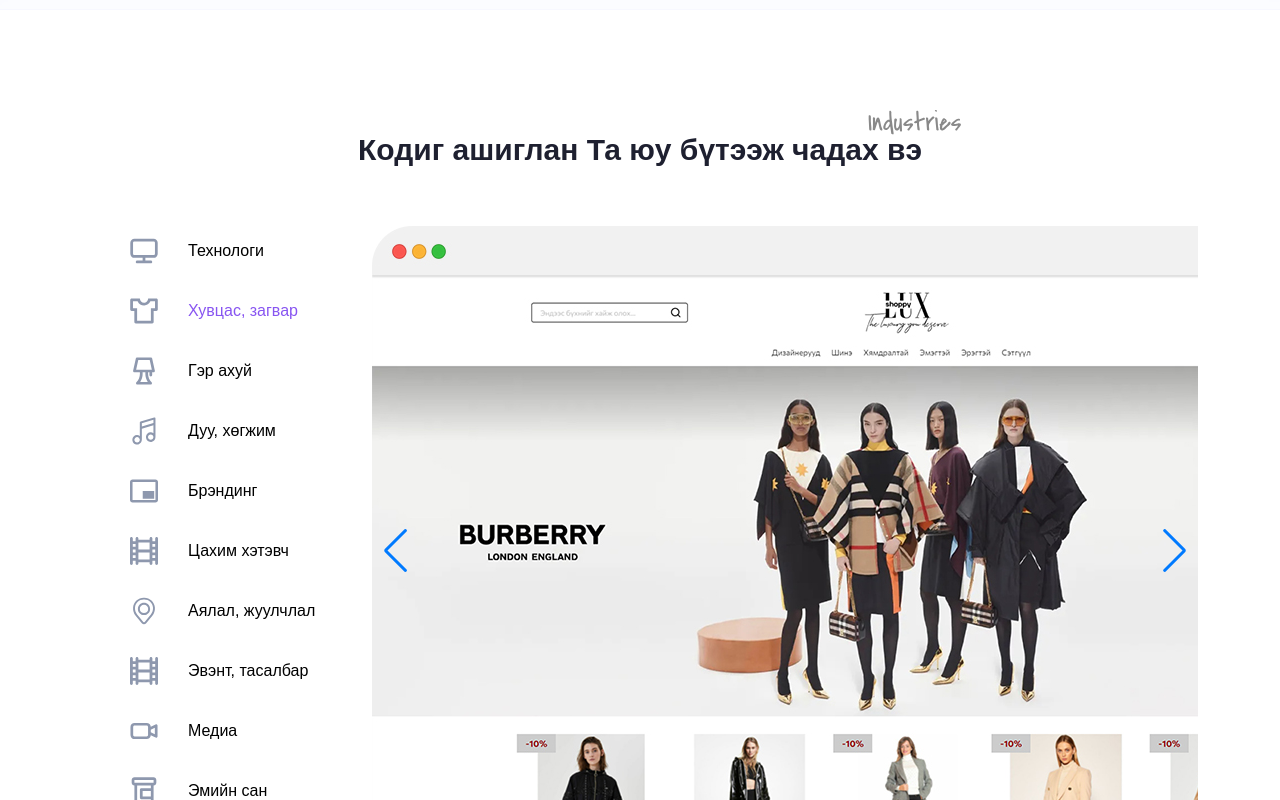
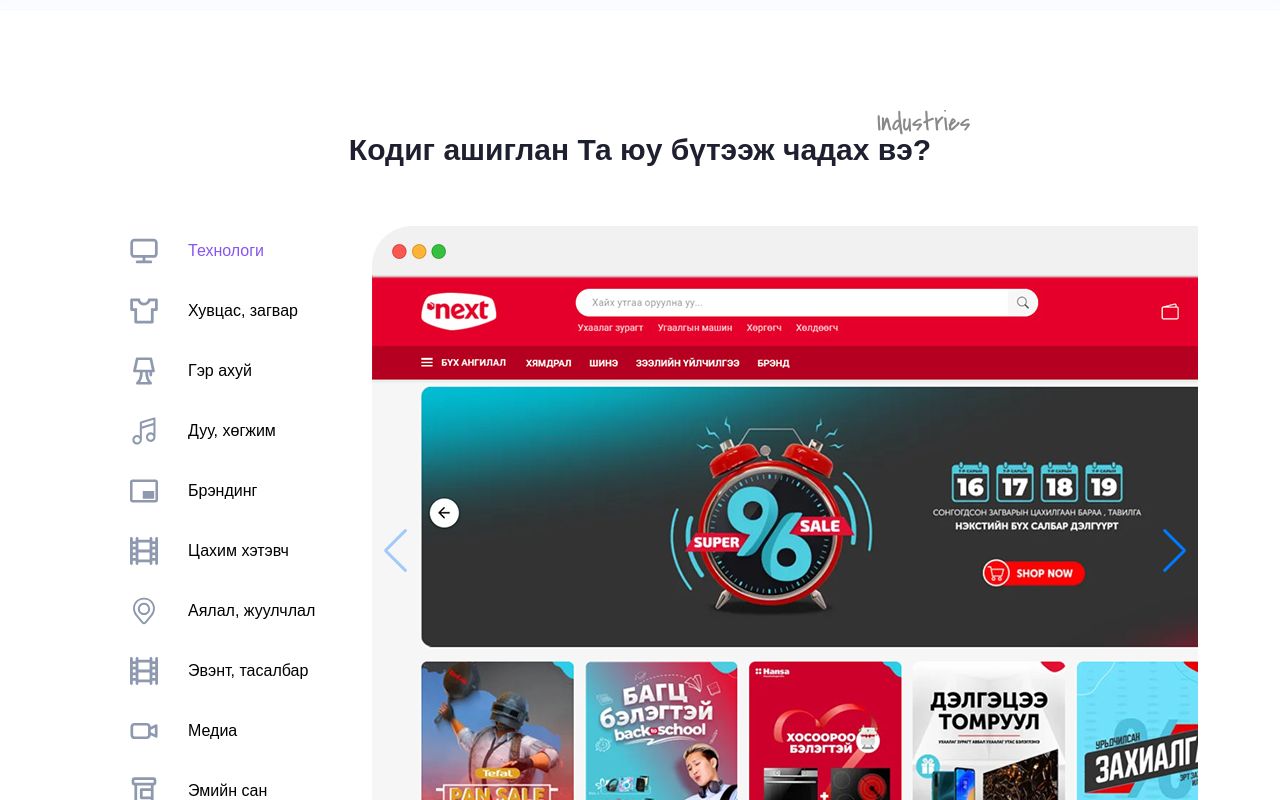
Before and after one commit to molomjamts0306/CodyWeb, a React (Create React App) app: page / in a window 1280 px wide. Shown: the part 2940-3740 px from the top of the page. Built offline with nearby package versions, Linux system fonts and the light colour scheme.

Commit message:
industry menu icon active changes

```diff
--- a/src/_desktop/section/industries.js
+++ b/src/_desktop/section/industries.js
@@ -119,10 +119,10 @@
     //margin: 5px;
     border-radius: 6px;
     margin-right: 20px;
-    :hover{
-      background-color: #8855F1!important;
-    }
-    :focus{
+    //&:hover{
+    //  background-color: #8855F1!important;
+    //}
+    &:focus{
       background-color: #8855F1!important;
     }
   }
@@ -195,7 +195,7 @@
             <Container>
                 <div  className="industries-container">
                     <div className="industries-title">
-                        <h1>Кодиг ашиглан Та юу бүтээж чадах вэ</h1>
+                        <h1>Кодиг ашиглан Та юу бүтээж чадах вэ?</h1>
                     </div>
                     <div className="industry-section">
                         <div className="industry-button">
@@ -206,7 +206,6 @@
                                             <img className="indust-icon" src={item.icon} alt=""/>
                                             <span className="indust-title">{item.title}</span>
                                         </button>
-
                                     )
                                 })}
                             </ul>
@@ -220,7 +219,7 @@
                                     // pagination={{ clickable: true }}
                                     onSlideChange={(e) => setIndex(e.realIndex)}
                                     onSwiper={setSwiper}
-                                    autoplay={{ delay: 5000 ,disableOnInteraction: false }}
+                                    // autoplay={{ delay: 5000 ,disableOnInteraction: false }}
                                     >
                                     {web.map((c, idx)=>(
                                         <SwiperSlide className="industries-item-detail" key={idx}>
@@ -228,8 +227,6 @@
                                         </SwiperSlide>
                                     ))}
                                     {/*<SwiperSlide><img className="web" src={techno} alt="industry-swiper" /></SwiperSlide>*/}
-
-
                                 </Swiper>
                             </div>
                     </div>
```
